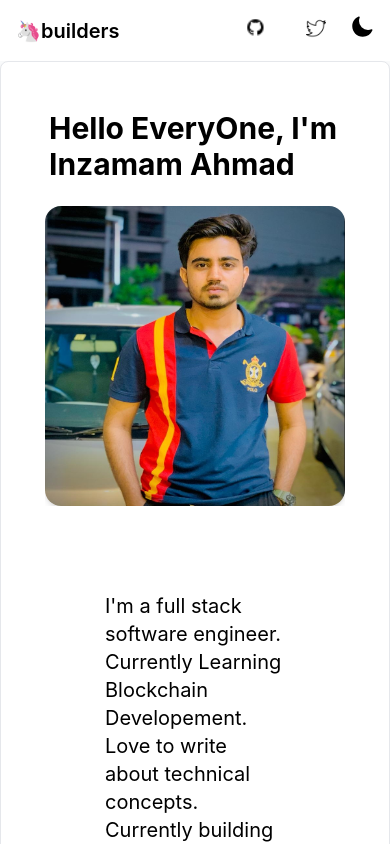
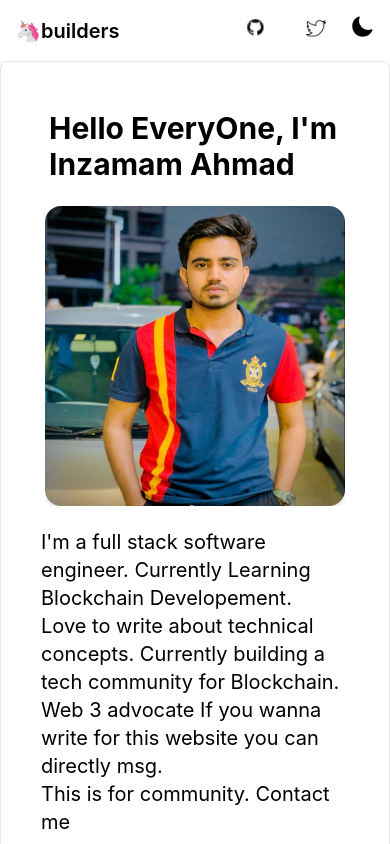
Before and after one commit to inzamamahmad3/next-sanity, a Next.js app: page /about in a window 390 px wide. Shown: the top 844 px of the page. Built offline with nearby package versions, Linux system fonts and the light colour scheme.

Commit message:
Responsiveness of About page
About page the website is changed a bit

```diff
--- a/pages/about.js
+++ b/pages/about.js
@@ -6,7 +6,7 @@ import Picture from "../public/inzama-ahmad.jpg";
 const about = () => {
   return (
     <div>
-      <div className="p-6 bg-white rounded-lg border border-gray-200 shadow-md dark:bg-gray-800 dark:border-gray-700 ">
+      <div className="p-6 bg-white rounded-lg border border-gray-200 shadow-md dark:bg-gray-800 dark:border-gray-700 sm:p-1 md-p-4 lg:p-6 ">
         <div className="flex flex-col justify-center items-center">
           <h1 className="text-3xl font-sans m-6 font-bold">
             Hello EveryOne, I&apos;m Inzamam Ahmad
@@ -20,7 +20,7 @@ const about = () => {
               alt="inzamam-ahmad"
             />
           </div>
-          <div className="m-10 p-10">
+          <div className="m-2 mb-3 sm:m-3 md:m-6 lg:m-10 p-2 sm:p-3 md:p-6 lg:p-10">
             <p className="m-auto text-xl ">
               I&apos;m a full stack software engineer. Currently Learning
               Blockchain Developement.
```
